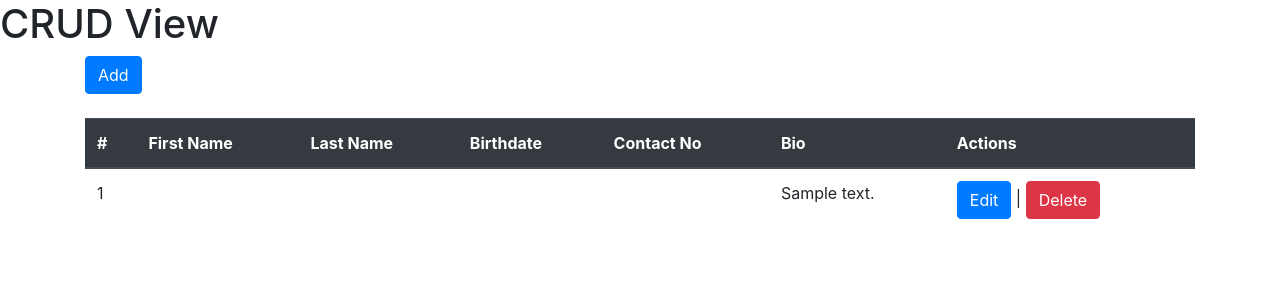
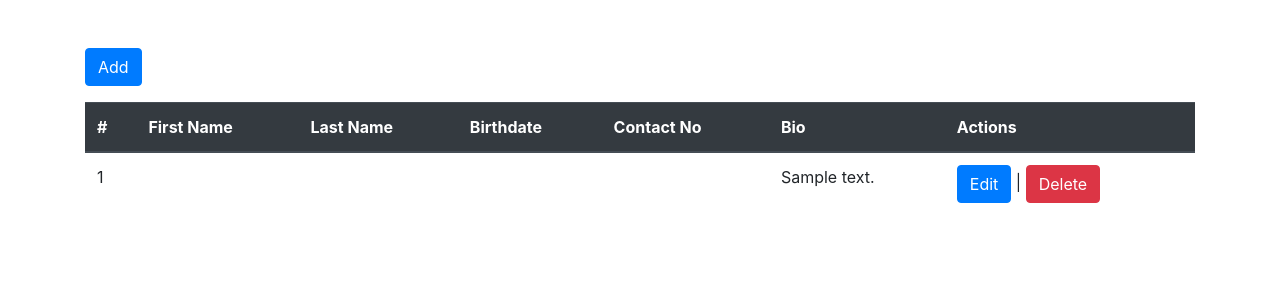
Before and after one commit to cat-burglar/SimpleCI, a CodeIgniter app: page /SimpleCI/index.php/crudcontroller/index in a window 1280 px wide. Shown: the part 56-356 px from the top of the page. Run offline with CodeIgniter, Linux system fonts and the light colour scheme; tables that the repository leaves empty or names only in its code hold one stand-in row (values such as "Sample post"); data that the repository does not hold is empty.

Commit message:
Bootstrap enhancements

```diff
--- a/application/views/crudEdit.php
+++ b/application/views/crudEdit.php
@@ -1,5 +1,5 @@
 <div class="container">
-	<h1>Edit Data</h1>
+	<h3 class="mt-4 mb-3 border-bottom">Edit Data</h3>
 	<form method="post" action="<?php echo site_url('CrudController/update')?>/<?php echo $user->id?>">
 		<div class="form-group">
 			<label for="exampleInputEmail1">First Name</label>
--- a/application/views/crudView.php
+++ b/application/views/crudView.php
@@ -1,10 +1,7 @@
 
-	<h1>CRUD View</h1>
+	<div class="container mt-5">
+		<button type="button" class="btn btn-primary" data-toggle="modal" data-target="#exampleModal"> Add </button>
 
-	<div class="container">
-		<button type="button" class="btn btn-primary" data-toggle="modal" data-target="#exampleModal"> Add </button>
-		<br />
-		<br />
 		<!-- Modal -->
 		<div class="modal fade" id="exampleModal" tabindex="-1" role="dialog" aria-labelledby="exampleModalLabel" aria-hidden="true">
 		  <div class="modal-dialog" role="document">
@@ -44,7 +41,7 @@
 		  </div>
 		</div>
 
-		<table class="table">
+		<table class="table mt-3">
 		  <thead class="thead-dark">
 		    <tr>
 		      <th scope="col">#</th>
```
